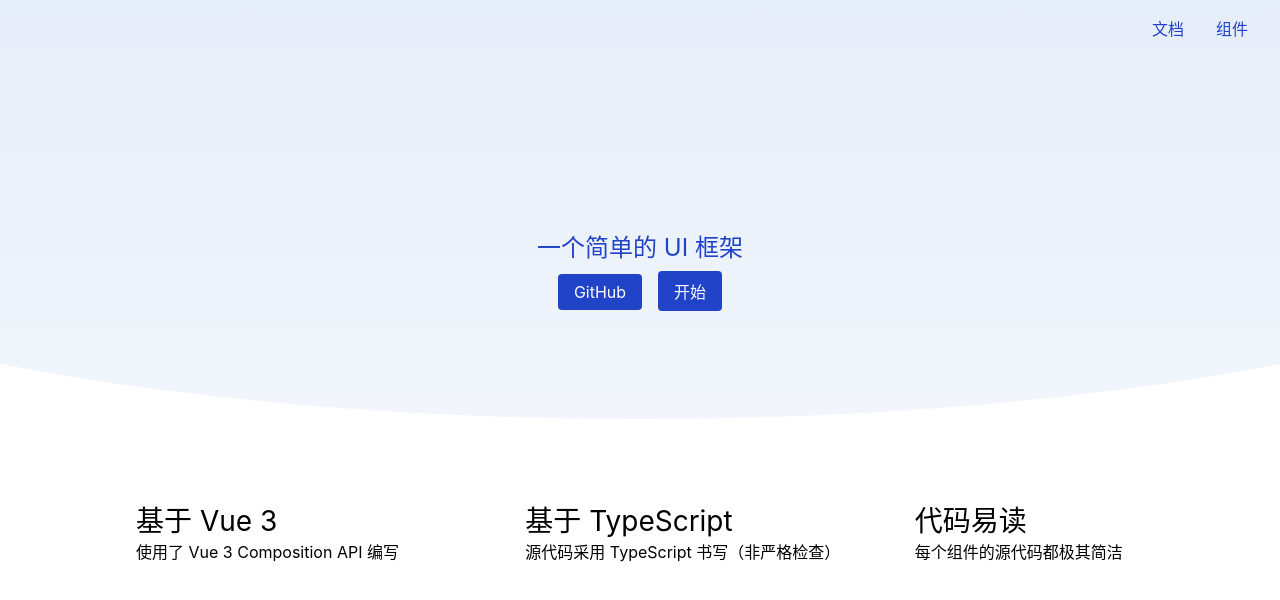
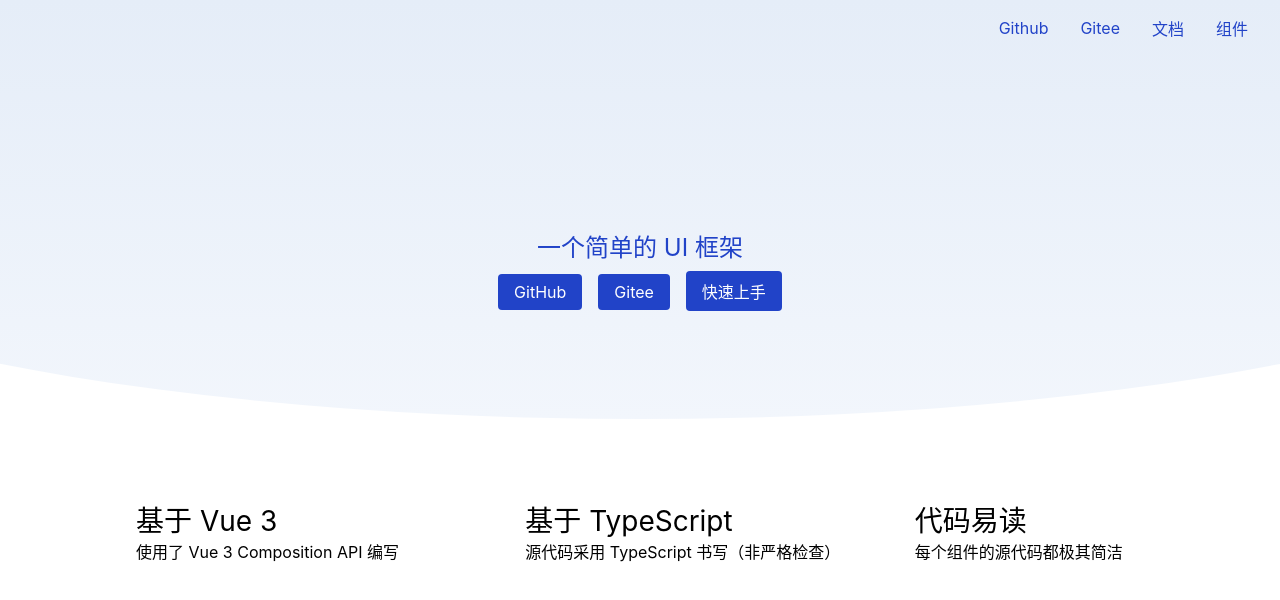
Before and after one commit to wh2887/-init-ui-vue3, a Vue app: page / in a window 1280 px wide. Shown: the top 600 px of the page. Built offline with nearby package versions, Linux system fonts and the light colour scheme.

Commit message:
增加超链接

```diff
--- a/src/components/Topnav.vue
+++ b/src/components/Topnav.vue
@@ -4,6 +4,12 @@
       <Icon name="logo-top" v-if="toggleMenuButtonVisible"/>
     </router-link>
     <ul class="menu">
+      <li>
+        <a href="https://github.com/wh2887/-init-ui-vue3">Github</a>
+      </li>
+      <li>
+        <a href="https://gitee.com/hellow2887/init-ui-vue3-store">Gitee</a>
+      </li>
       <li>
         <router-link to="/doc">文档</router-link>
       </li>
--- a/src/views/Home.vue
+++ b/src/views/Home.vue
@@ -6,7 +6,8 @@
       <h2>一个简单的 UI 框架</h2>
       <p class="actions">
         <a href="https://github.com/wh2887/-init-ui-vue3">GitHub</a>
-        <router-link to="/doc">开始</router-link>
+        <a href="https://gitee.com/hellow2887/init-ui-vue3-store">Gitee</a>
+        <router-link to="/doc">快速上手</router-link>
       </p>
     </div>
     <div class="features">
```
